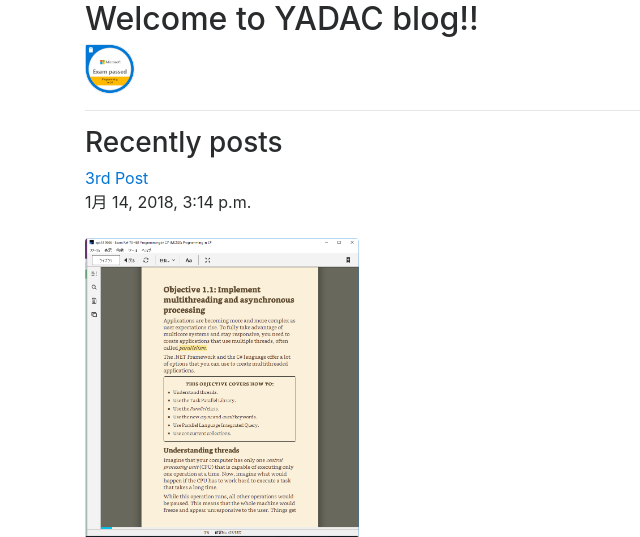
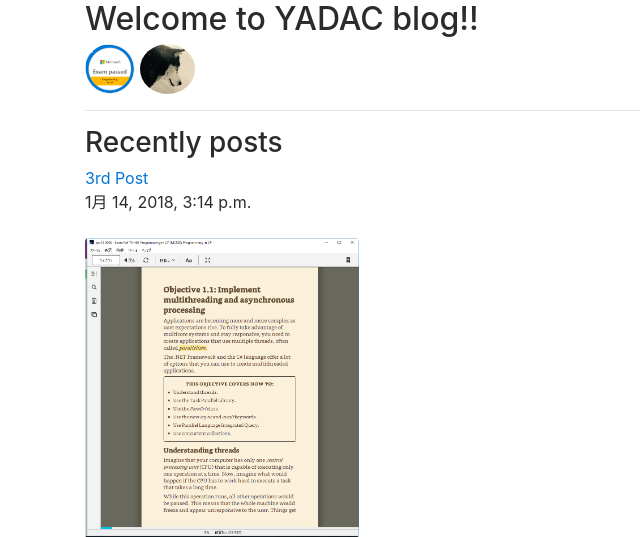
Before and after one commit to yadac/djangostudy, a Django app: page /posts/ in a window 1280 px wide. Shown: the part 93-630 px from the top of the page, without its empty margins (0-640 px from the left). Run offline with Django 3.2, Linux system fonts and the light colour scheme; data comes from the database, SQL or seed files in the repository; some libraries are stand-ins or nearby versions.

Commit message:
add round-circle

```diff
--- a/myblogapp/posts/templates/posts/index.html
+++ b/myblogapp/posts/templates/posts/index.html
@@ -42,7 +42,8 @@
 
         <h2>Welcome to YADAC blog!!</h2>
         {% load static %}
-        <img src="{% static 'posts/Programming+in+C_23-01.png' %}" class="img-fluid rounded" style="max-height:50px">
+        <img src="{% static 'posts/Programming+in+C_23-01.png' %}" class="img-fluid rounded-circle" style="max-height:50px">
+        <img src="{% static 'posts/manseru.jpeg' %}" class="img-fluid rounded-circle" style="max-height:50px">
         <hr>
         <h3>Recently posts</h3>
 
```
Also changed, not shown: myblogapp/posts/static/posts/manseru.jpeg (added).
